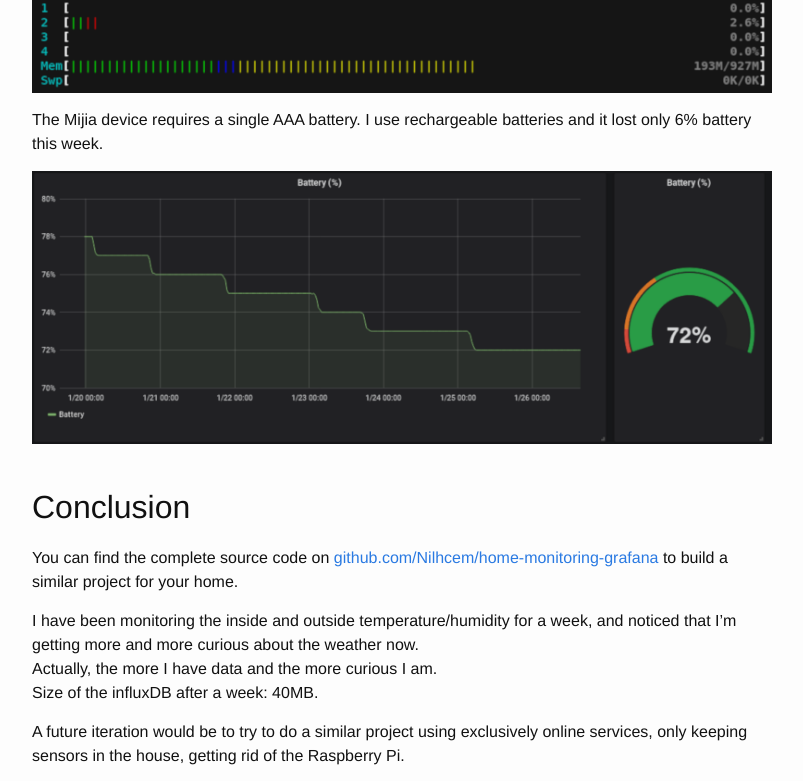
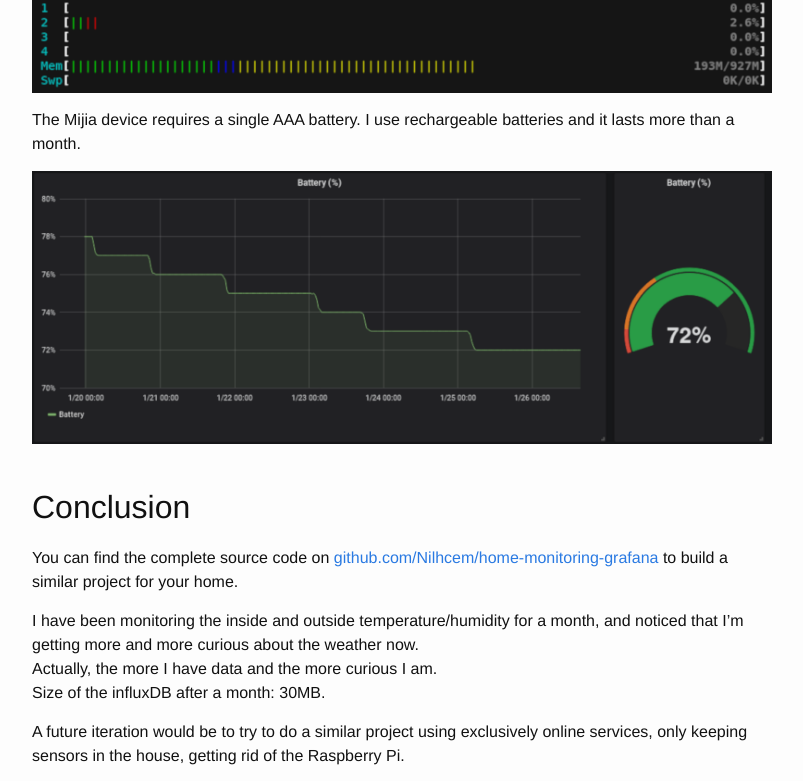
Before and after one commit to Nilhcem/nilhcem.github.io, a Jekyll site: the page built from _posts/2019-01-26-home-monitoring-with-mqtt-influxdb-grafana.md, in a window 1280 px wide and 1400 px high, scrolled down 8811 px. Shown: the part 149-930 px from the top of the window, without its empty margins (238-1041 px from the left). Built offline with Jekyll 4.4.1, drawn with Linux system fonts in a browser that asks for light colours; comment, search, counter and statistics services are not loaded; some of the changed text lies outside the part shown.

Commit message:
Update home monitoring article

```diff
--- a/_posts/2019-01-26-home-monitoring-with-mqtt-influxdb-grafana.md
+++ b/_posts/2019-01-26-home-monitoring-with-mqtt-influxdb-grafana.md
@@ -193,7 +193,7 @@ We could build a battery-powered similar device (ESP8266 + BME280), but I am too
 
 ![pic10_xiaomi_hygrothermograph]
 
-While designed for an indoor usage, it supports temperatures from -9.9°C to 60°C. I've been using it outside for a few weeks already and the device works really well.
+While designed for an indoor usage, it supports temperatures from -9.9°C to 60°C. I've been using it outside for a month already and the device works really well.
 
 ![pic11_xiaomi_outside]
 <br>
@@ -207,7 +207,7 @@ This code in running on the Raspberry Pi 3 B+ along with all the other docker se
 
 ![pic12_rpi_htop]
 
-The Mijia device requires a single AAA battery. I use rechargeable batteries and it lost only 6% battery this week.
+The Mijia device requires a single AAA battery. I use rechargeable batteries and it lasts more than a month.
 
 ![pic13_mijia_battery]
 <br>
@@ -217,9 +217,9 @@ The Mijia device requires a single AAA battery. I use rechargeable batteries and
 
 You can find the complete source code on [github.com/Nilhcem/home-monitoring-grafana][github-repo] to build a similar project for your home.
 
-I have been monitoring the inside and outside temperature/humidity for a week, and noticed that I'm getting more and more curious about the weather now.
+I have been monitoring the inside and outside temperature/humidity for a month, and noticed that I'm getting more and more curious about the weather now.
 Actually, the more I have data and the more curious I am.
-Size of the influxDB after a week: 40MB.
+Size of the influxDB after a month: 30MB.
 
 A future iteration would be to try to do a similar project using exclusively online services, only keeping sensors in the house, getting rid of the Raspberry Pi.
 
```
